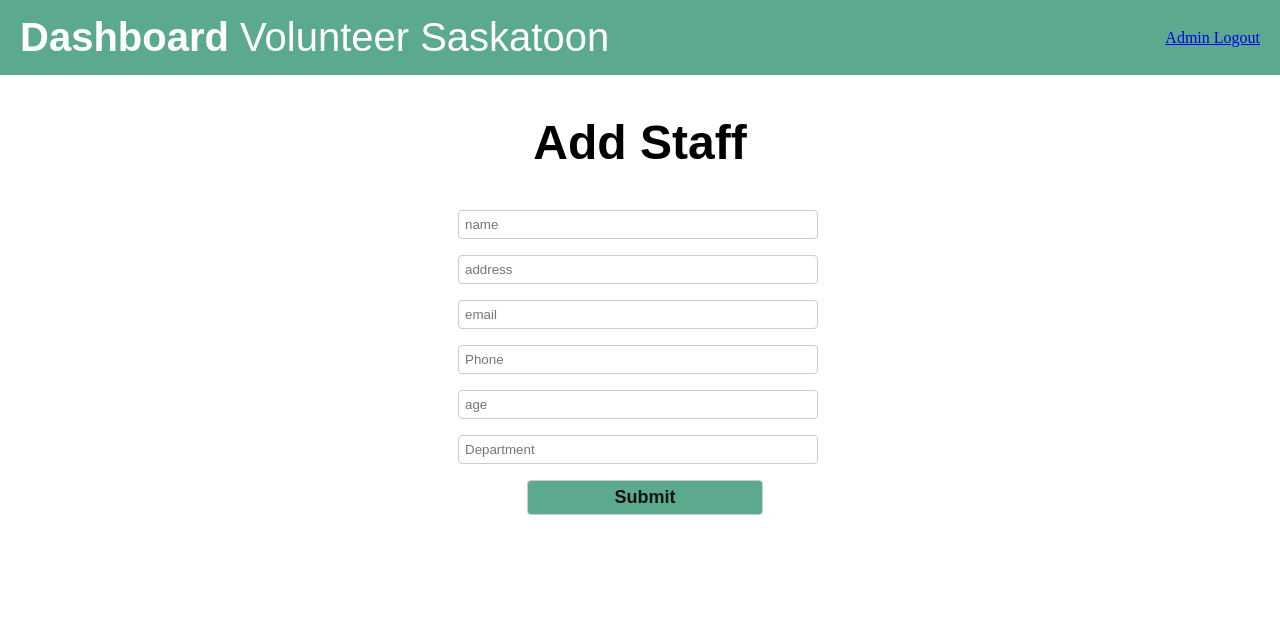
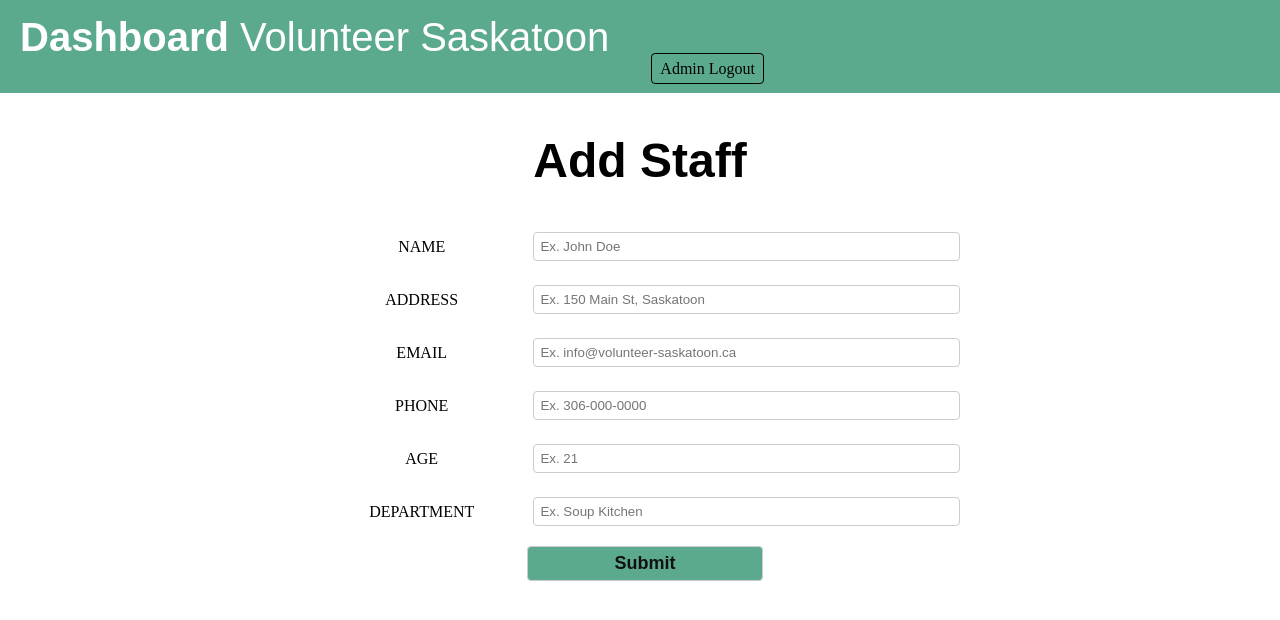
Before and after one commit to AhmadGhachim/Saskatoon-Volunteer, a website: page addstaff.html in a window 1280 px wide. Drawn offline with Linux system fonts and the light colour scheme; no server answers.

Commit message:
Changed UI of addstaff.html made changes to admin log out button

```diff
--- a/addstaff.html
+++ b/addstaff.html
@@ -5,7 +5,6 @@
     <link rel="stylesheet" href="assets/css/style.css">
     <link rel="stylesheet" href="assets/css/dashboard.css">
     <script>
-        //TODO: change staff to look like clients page
     </script>
 </head>
 
@@ -28,22 +27,42 @@
 <div id="container">
 
     <div id="addStaff" class="field">
-        <p><input placeholder="name" type="text" id="Stfname"/></p>
-        <p><input placeholder="address" type="text" id="Stfadd"/></p>
-        <p><input placeholder="email" type="email" id="stfemail"/></p>
-        <p><input placeholder="Phone" type="number" id="StfPhone"/></p>
-        <p><input placeholder="age" type="number" id="Stfage"/></p>
-        <p><input placeholder="Department" type="text" id="Stfdep"/></p>
-        <div id="button_container">
+        <form id="appointment">
+            <div class="field">
+                <label>NAME</label>
+                <input type="text" name="name" id="Stfname" size="50" placeholder="Ex. John Doe">
+            </div>
+            <div class="field">
+                <label>ADDRESS</label>
+                <input type="text" name="address" id="Stfadd" min-size="50" placeholder="Ex. 150 Main St, Saskatoon">
+            </div>
+            <div class="field">
+                <label>EMAIL</label>
+                <input type="email" name="email" id="stfemail" size="50" placeholder="Ex. info@volunteer-saskatoon.ca">
+            </div>
+            <div class="field">
+                <label>PHONE</label>
+                <input type="tel" name="phone" id="StfPhone" size="50" placeholder="Ex. 306-000-0000">
+            </div>
+            <div class="field">
+                <label>AGE</label>
+                <input type="number" name="age" id="Stfage" size="50" placeholder="Ex. 21">
+            </div>
+            <div class="field">
+                <label>DEPARTMENT</label>
+                <input type="text" name="department" id="Stfdep" size="50" placeholder="Ex. Soup Kitchen">
+            </div>
+            <div id="button_container">
             <input type="submit" onclick="function saveAndRedirect(){
                     saveStaff();
-                    window.location.replace('dashboard.html');
+                    location.replace('dashboard.html');
                 }saveAndRedirect();" value="Submit">
-        </div>
+            </div>
+        </form>
     </div>
+</div>
 
 
-</div>
 </body>
 
 
--- a/assets/css/dashboard.css
+++ b/assets/css/dashboard.css
@@ -3,6 +3,27 @@
     font-family: Arial, Helvetica, sans-serif;
     font-size: 32px;
 }
+
+.menu-bar .button-area{
+    width: 60%;
+    text-align: right;
+
+}
+.menu-bar .button-area a{
+    text-decoration: none;
+    border: 1px solid #000;
+    padding: 6px 8px;
+    border-radius: 4px;
+    text-align: center;
+    font-size: 16px;
+    color: #000;
+    font-weight: 500;
+}
+
+.menu-bar .button-area a:hover{
+    background-color: #ffffff;
+}
+
 .sbuttons{
     text-align: center;
     color: #111;
@@ -131,3 +152,54 @@
     align-items: center;
     display: flex;
 }
+
+.appointment{
+    display: flex;
+    align-items: center;
+    justify-content: space-between;
+    flex-wrap: wrap;
+    margin: 50px 0px;
+    width: 45%;
+    margin-left: auto;
+    margin-right: auto;
+
+}
+
+
+#appointment .field{
+    display: flex;
+    flex-direction: row;
+    margin-bottom: 15px;
+    align-items: center;
+}
+
+.field label{
+    font-size: 16px;
+    font-weight: 500;
+    color: #000;
+    padding: 10px;
+    width: 40%;
+
+}
+.field input{
+    margin-left: 10px;
+    padding: 6px;
+    border: 1px solid #ccc;
+    outline: none;
+    border-radius: 4px;
+    width: 90%;
+
+}
+.appointment input[type="submit"]{
+    background-color: #5baa8e;
+    color: #fff;
+    width: 100%;
+    display: block;
+    margin-top: 15px;
+    border: none;
+    outline: none;
+    border-radius: 4px;
+    text-align: center;
+    padding: 12px 0px;
+
+}
--- a/assets/css/login.css
+++ b/assets/css/login.css
@@ -1,21 +1,21 @@
 body {
     background-color: #bec4c2;
-    font-family: 'Ubuntu', sans-serif;
 }
 
 .main {
-    background-color: #FFFFFF;
+    background-color: #ffffff;
     width: 400px;
     height: 400px;
     margin: 7em auto;
     border-radius: 1.5em;
     box-shadow: 0px 11px 35px 2px rgba(0, 0, 0, 0.14);
+    font-family: Arial, Helvetica, sans-serif;
 }
 
 .sign {
     padding-top: 40px;
     color: #5baa8e;
-    font-family: 'Ubuntu', sans-serif;
+    font-family: Arial, Helvetica, sans-serif;
     font-weight: bold;
     font-size: 23px;
 }
@@ -42,6 +42,7 @@
 
 form.form1 {
     padding-top: 40px;
+    font-family: Arial, Helvetica, sans-serif;
 }
 
 .pass {
@@ -61,7 +62,7 @@
         margin-left: 46px;
         text-align: center;
         margin-bottom: 27px;
-font-family: 'Ubuntu', sans-serif;
+        font-family: Arial, Helvetica, sans-serif;
 }
 
 
@@ -80,7 +81,7 @@
     padding-right: 40px;
     padding-bottom: 10px;
     padding-top: 10px;
-    font-family: 'Ubuntu', sans-serif;
+    font-family: Arial, Helvetica, sans-serif;
     margin-left: 35%;
     font-size: 13px;
     box-shadow: 0 0 20px 1px rgba(0, 0, 0, 0.04);
```
Also changed, not shown: Log_in.html (+0 -1 lines), about_us.html (+1 -1 lines), addclient.html (+2 -2 lines), register.html (+1 -1 lines). Lines whose indentation alone changed are shown as unchanged.
